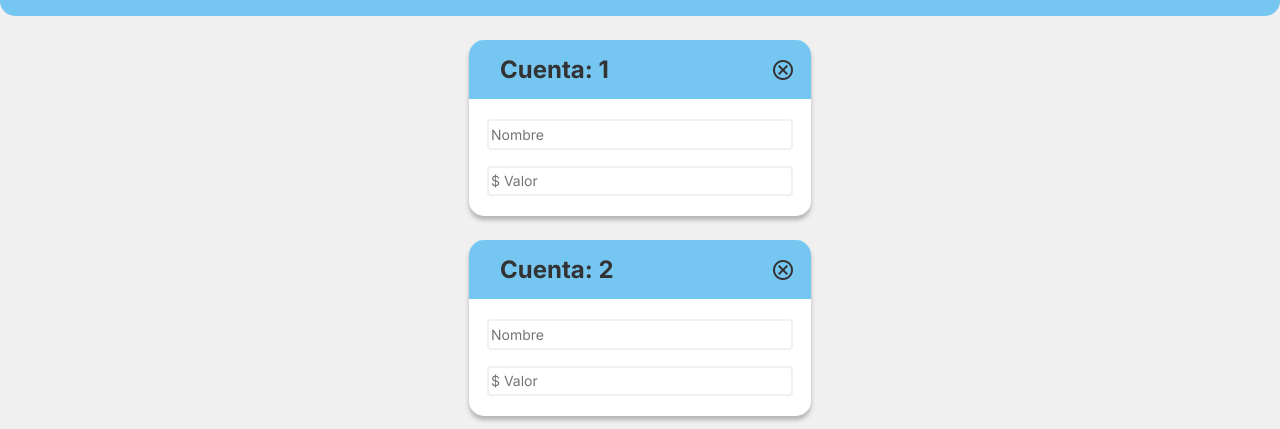
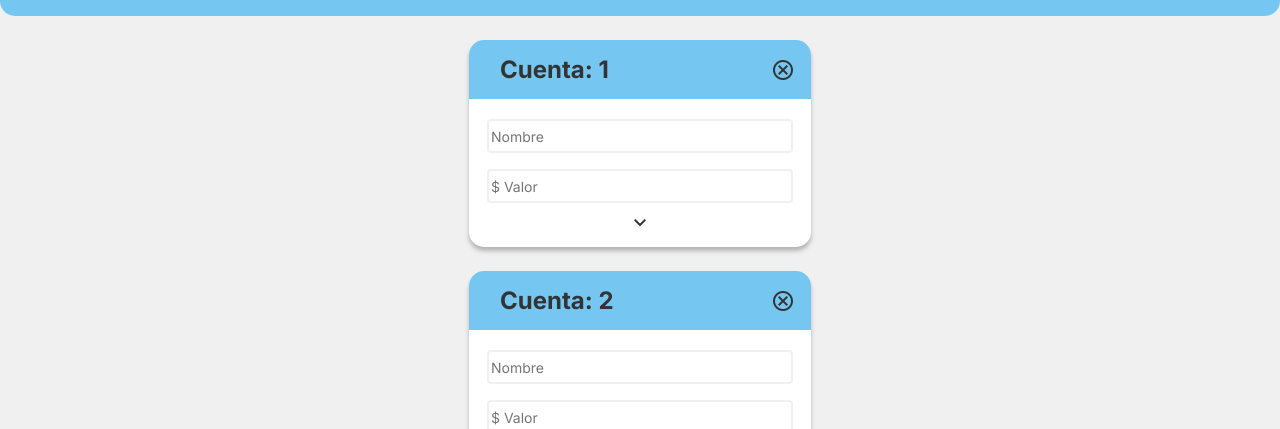
Before and after one commit to fabian-co/SplitBill, a website: page index.html in a window 1280 px wide. Shown: the part 80-509 px from the top of the page. Drawn offline with nearby package versions, Linux system fonts and the light colour scheme.

Commit message:
en la rama detalles, estoy agregando el boton en js para expandir un menu nuevo

```diff
--- a/main.js
+++ b/main.js
@@ -50,8 +50,13 @@ function boxModel(index) {
     inputValue.setAttribute("type", "number")
     inputValue.setAttribute("placeholder", "$ Valor")
 
+    const spanExpand = document.createElement("span")
+    spanExpand.setAttribute("id", "expandSymbol")
+    spanExpand.classList.add("material-symbols-outlined")
+    spanExpand.innerText = "expand_more"
 
-    countValues.append(inputName, inputValue)
+
+    countValues.append(inputName, inputValue, spanExpand)
     countTitle.append(h2Tittle, spanClose)
     countBox.append(countTitle, countValues)
 
--- a/style.css
+++ b/style.css
@@ -75,7 +75,6 @@ th, td {
 
 .countBox{
     width: 342px;
-    height: 176px;
     margin-top: 24px;
     background-color: var(--white);
     color: var(--darkGray);
@@ -102,18 +101,24 @@ th, td {
     height: 100%;
     display: flex;
     flex-direction: column;
-    justify-content: space-between;
+    justify-content: center;
+
     margin: 12px 18px;
 }
 
 .countValues input {
-    height: 100%;
+    height: 28px;
     margin: 8px 0;
     font-family: 'Inter', sans-serif;
     font-size: 14px;
     border-radius: 4px;
     border-color: var(--lightGray);
     border-style:solid;
+}
+
+#expandSymbol {
+    justify-content: center;
+    align-self: center;
 }
 
 #addSymbol {
```
